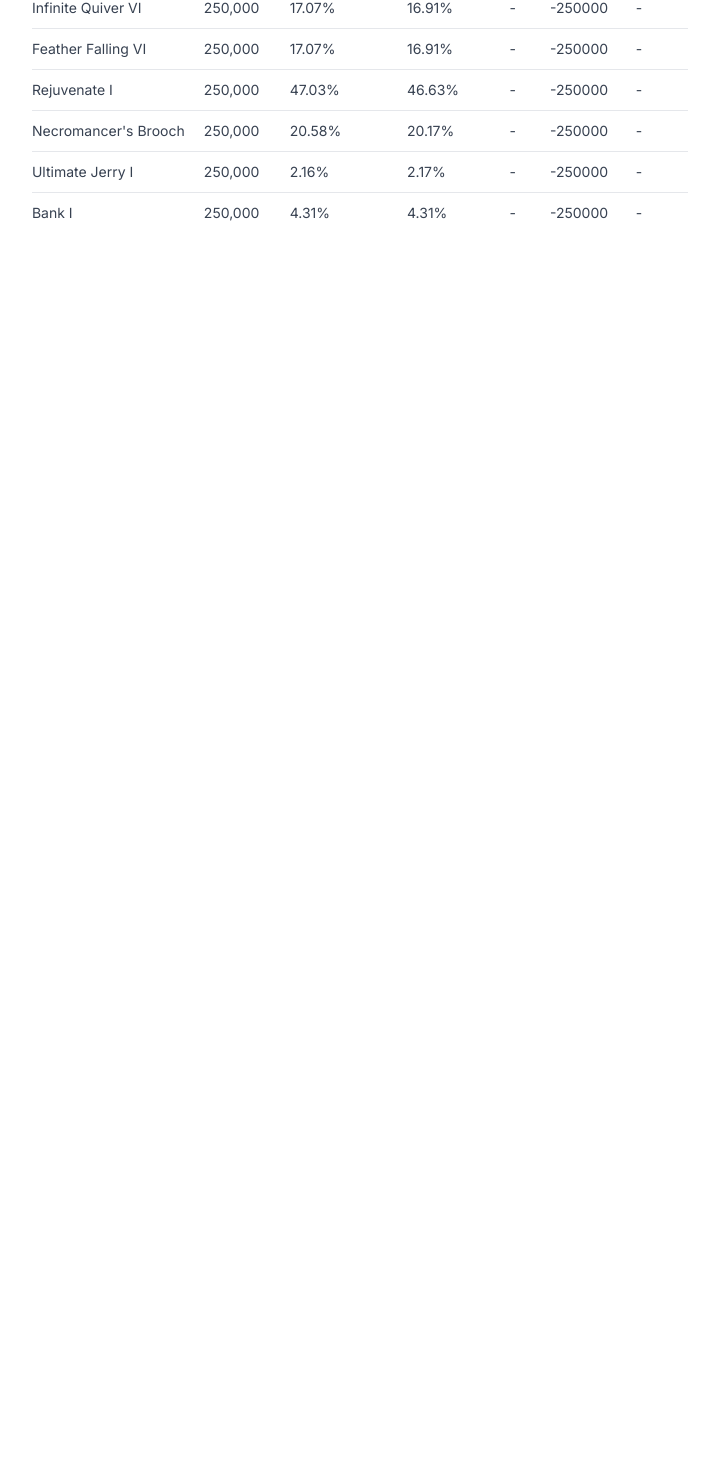
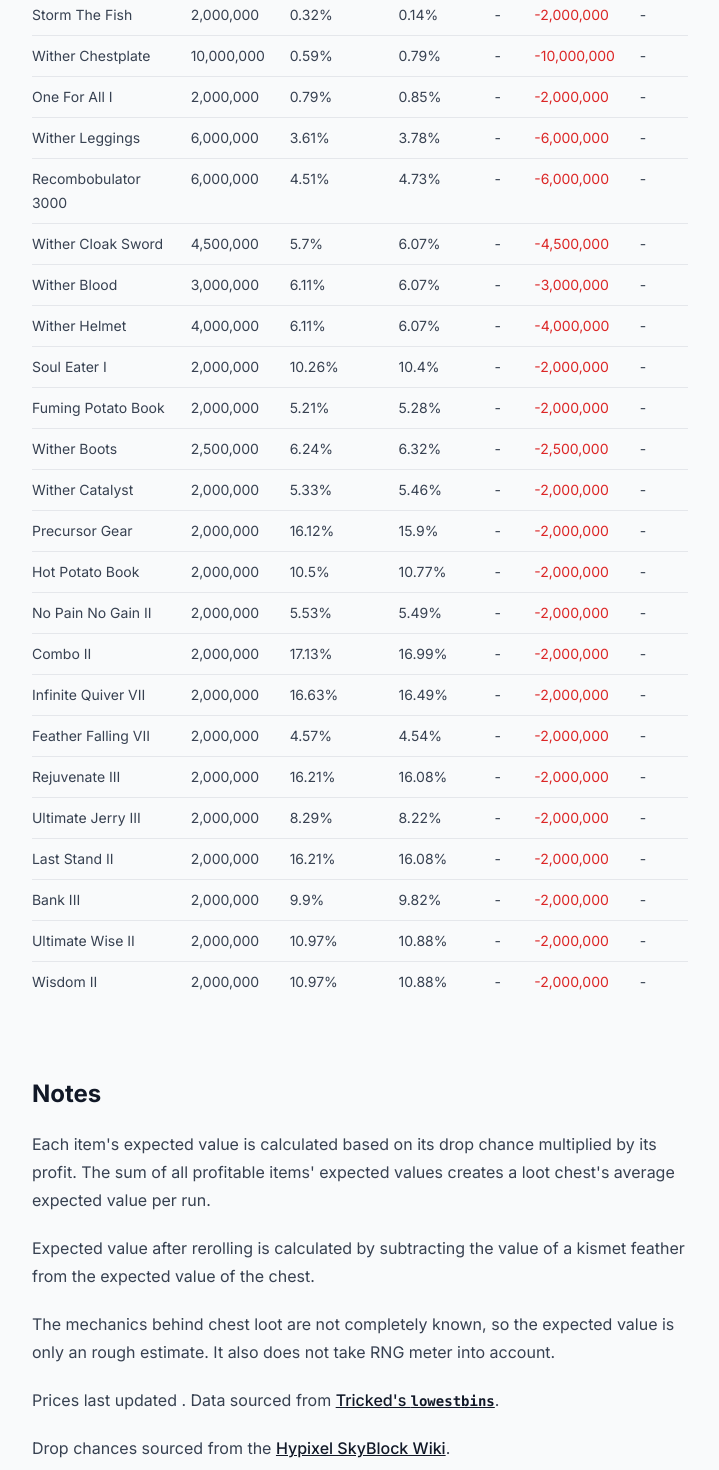
Before and after one commit to FluxCapacitor2/dungeon-loot-calculator, a Next.js app in the folder website/: page / in a window 1280 px wide. Shown: the part 1100-2570 px from the top of the page, without its empty margins (280-999 px from the left). Before the commit the page ends 1333 px from the top, so only its background shows below. Built offline with nearby package versions, Linux system fonts and the light colour scheme; no server answers.

Commit message:
Added locale number formatting and price data age

```diff
--- a/website/src/app/api/data/[floor]/route.ts
+++ b/website/src/app/api/data/[floor]/route.ts
@@ -1,4 +1,4 @@
-import { FloorLootTable } from "@/app/types/LootTable";
+import { FloorLootTable } from "@/types/LootTable";
 import data from "../../../../../public/data.json";
 
 export type LootAPIResponse = {
--- a/website/src/app/api/prices/route.ts
+++ b/website/src/app/api/prices/route.ts
@@ -1,20 +1,23 @@
-import { items } from "@/app/constants/items";
+import { items } from "@/constants/items";
 
 export const revalidate = 3600; // Every hour
 
 export const GET = async () => {
-  const data = (await fetch("https://lb.tricked.pro/lowestbins", {
+  const pricesResponse = await fetch("https://lb.tricked.pro/lowestbins", {
     next: {
-      revalidate: 86400,
+      revalidate: 120,
     },
-  }).then((response) => response.json())) as Record<string, number>;
+  });
 
-  const response: Record<string, number> = {};
+  const data = (await pricesResponse.json()) as Record<string, number>;
+  const lastModified = pricesResponse.headers.get("last-modified");
+
+  const pricesSubset: Record<string, number> = {};
   for (const item of Object.values(items)) {
-    response[item] = data[item];
+    pricesSubset[item] = data[item];
   }
 
-  return new Response(JSON.stringify(response), {
+  return new Response(JSON.stringify({ lastModified, prices: pricesSubset }), {
     headers: { "Content-Type": "application/json" },
   });
 };
--- a/website/src/app/globals.css
+++ b/website/src/app/globals.css
@@ -2,17 +2,6 @@
 @tailwind components;
 @tailwind utilities;
 
-:root {
-  --foreground-rgb: 0, 0, 0;
+body {
+  @apply bg-gray-50 dark:bg-gray-950;
 }
-
-@media (prefers-color-scheme: dark) {
-  :root {
-    --foreground-rgb: 255, 255, 255;
-  }
-}
-
-body {
-  color: rgb(var(--foreground-rgb));
-  background: rgb(var(--background-start-rgb));
-}
--- a/website/src/app/page.tsx
+++ b/website/src/app/page.tsx
@@ -1,35 +1,44 @@
 "use client";
 
+import { Footer } from "@/components/Footer";
 import { useState } from "react";
 import useSWR from "swr";
+import { FormattedNumber } from "../components/FormattedNumber";
+import { items } from "../constants/items";
 import { LootAPIResponse } from "./api/data/[floor]/route";
-import { items } from "./constants/items";
 
 const fetcher = (...args: Parameters<typeof fetch>) =>
   fetch(...args).then((res) => res.json());
 
+const dateFormat = new Intl.RelativeTimeFormat(undefined);
+
 export default function Home() {
-  const [floor, setFloor] = useState("F1");
-  const [chest, setChest] = useState("Obsidian Chest");
-  const [talisman, setTalisman] = useState("Talisman");
+  const [floor, setFloor] = useState("F7");
+  const [chest, setChest] = useState("Bedrock Chest");
+  const [talisman, setTalisman] = useState("Artifact");
   const [luck, setLuck] = useState("10");
+
+  // Reset the "Chest" dropdown if it's set to Bedrock and a floor under 5 is chosen
+  if (parseInt(floor.charAt(1)) < 5 && chest === "Bedrock Chest") {
+    setChest("Obsidian Chest");
+  }
 
   const url = `/api/data/${floor}?chest=${encodeURIComponent(
     chest
   )}&talisman=${talisman}&luck=${luck}`;
 
   const { data: chances } = useSWR<LootAPIResponse>(url, fetcher);
-  const { data: prices } = useSWR<Record<string, number>>(
-    "/api/prices",
-    fetcher
-  );
+  const { data: priceData } = useSWR<{
+    prices: Record<string, number>;
+    lastModified: string;
+  }>("/api/prices", fetcher);
 
   const calculateEV = (sPlus = false) => {
     let ev = 0;
     if (chances !== undefined) {
       for (const row of chances) {
         const itemId = items[row.item];
-        const price = prices?.[itemId];
+        const price = priceData?.prices?.[itemId];
         const chance = sPlus ? row.sPlus : row.base;
         if (price === undefined) continue;
         const profit = price - parseInt(row.cost.replaceAll(/,/g, ""));
@@ -41,7 +50,7 @@ export default function Home() {
   };
 
   const [sPlus, setSPlus] = useState(true);
-  const kismetPrice = prices?.["KISMET_FEATHER"];
+  const kismetPrice = priceData?.prices?.["KISMET_FEATHER"];
   const evAfterReroll = calculateEV(sPlus) - (kismetPrice ?? 0);
 
   return (
@@ -52,7 +61,7 @@ export default function Home() {
         <label className="flex flex-col gap-2">
           <span className="font-medium">Floor</span>
           <select
-            className="p-2 rounded-md"
+            className="p-2 rounded-md dark:bg-gray-900"
             value={floor}
             onChange={(e) => setFloor(e.currentTarget.value)}
           >
@@ -75,7 +84,7 @@ export default function Home() {
         <label className="flex flex-col gap-2">
           <span className="font-medium">Chest</span>
           <select
-            className="p-2 rounded-md"
+            className="p-2 rounded-md dark:bg-gray-900"
             value={chest}
             onChange={(e) => setChest(e.currentTarget.value)}
           >
@@ -95,7 +104,7 @@ export default function Home() {
         <label className="flex flex-col gap-2">
           <span className="font-medium">Treasure Talisman</span>
           <select
-            className="p-2 rounded-md"
+            className="p-2 rounded-md dark:bg-gray-900"
             value={talisman}
             onChange={(e) => setTalisman(e.currentTarget.value)}
           >
@@ -108,7 +117,7 @@ export default function Home() {
         <label className="flex flex-col gap-2">
           <span className="font-medium">Boss Luck</span>
           <select
-            className="p-2 rounded-md"
+            className="p-2 rounded-md dark:bg-gray-900"
             value={luck}
             onChange={(e) => setLuck(e.currentTarget.value)}
           >
@@ -132,11 +141,23 @@ export default function Home() {
             <span className="ml-2">S+ run?</span>
           </label>
           <ul>
-            <li>Expected value per run: {Math.round(calculateEV(sPlus))}</li>
-            <li>Kismet Price: {kismetPrice ?? "Loading..."}</li>
+            <li>
+              Expected value per run:{" "}
+              <FormattedNumber>{calculateEV(sPlus)}</FormattedNumber>
+            </li>
+            <li>
+              Kismet Price:{" "}
+              <FormattedNumber noColor>
+                {kismetPrice ?? "Loading..."}
+              </FormattedNumber>
+            </li>
             <li>
               Expected value after rerolling:{" "}
-              {kismetPrice ? Math.round(evAfterReroll) : "Loading..."}
+              {kismetPrice ? (
+                <FormattedNumber>{evAfterReroll}</FormattedNumber>
+              ) : (
+                "Loading..."
+              )}
             </li>
             <li>
               {evAfterReroll > 0
@@ -160,7 +181,7 @@ export default function Home() {
             <tbody>
               {chances.map((row) => {
                 const itemId = items[row.item];
-                const price = prices?.[itemId];
+                const price = priceData?.prices?.[itemId];
                 const profit =
                   (price ?? 0) - parseInt(row.cost.replaceAll(/,/g, ""));
                 const ev = (profit * parseFloat(row.sPlus)) / 100;
@@ -170,9 +191,17 @@ export default function Home() {
                     <td>{row.cost}</td>
                     <td>{row.base}</td>
                     <td>{row.sPlus}</td>
-                    <td>{price ?? "-"}</td>
-                    <td>{profit}</td>
-                    <td>{price ? Math.round(ev) : "-"}</td>
+                    <td>
+                      <FormattedNumber noColor>{price ?? "-"}</FormattedNumber>
+                    </td>
+                    <td>
+                      <FormattedNumber>{profit}</FormattedNumber>
+                    </td>
+                    <td>
+                      <FormattedNumber>
+                        {price ? Math.round(ev) : "-"}
+                      </FormattedNumber>
+                    </td>
                   </tr>
                 );
               })}
@@ -180,6 +209,8 @@ export default function Home() {
           </table>
         </>
       )}
+      <h2 className="mt-12 mb-0">Notes</h2>
+      <Footer pricesLastUpdated={new Date(priceData?.lastModified)} />
     </main>
   );
 }
--- /dev/null
+++ b/website/src/components/Footer.tsx
@@ -0,0 +1,55 @@
+import { formatTimeAgo } from "@/utils/dateFormat";
+import Link from "next/link";
+import { useEffect, useState } from "react";
+
+export const Footer = ({ pricesLastUpdated }: { pricesLastUpdated?: Date }) => {
+  // Re-render every second to update the relative date
+  const [count, setCount] = useState(0);
+
+  useEffect(() => {
+    const interval = setInterval(() => setCount(count + 1), 1000);
+    return () => clearInterval(interval);
+  });
+
+  return (
+    <footer className="mb-24">
+      <p>
+        Each item's expected value is calculated based on its drop chance
+        multiplied by its profit. The sum of all profitable items' expected
+        values creates a loot chest's average expected value per run.
+      </p>
+      <p>
+        Expected value after rerolling is calculated by subtracting the value of
+        a kismet feather from the expected value of the chest.
+      </p>
+      <p>
+        The mechanics behind chest loot are not completely known, so the
+        expected value is only an rough estimate. It also does not take RNG
+        meter into account.
+      </p>
+      <p>
+        {pricesLastUpdated ? (
+          <>
+            Prices last updated{" "}
+            <span title={pricesLastUpdated.toLocaleString()}>
+              {formatTimeAgo(pricesLastUpdated)}
+            </span>
+            .
+          </>
+        ) : null}{" "}
+        Data sourced from{" "}
+        <Link href="https://github.com/Tricked-dev/lowestbins">
+          Tricked's <code>lowestbins</code>
+        </Link>
+        .
+      </p>
+      <p>
+        Drop chances sourced from the{" "}
+        <Link href="https://wiki.hypixel.net/Main_Page">
+          Hypixel SkyBlock Wiki
+        </Link>
+        .
+      </p>
+    </footer>
+  );
+};
--- /dev/null
+++ b/website/src/components/FormattedNumber.tsx
@@ -0,0 +1,24 @@
+const formatter = new Intl.NumberFormat(undefined, {
+  maximumFractionDigits: 2,
+});
+
+export const FormattedNumber = ({
+  children,
+  noColor = false,
+}: {
+  children: number | string;
+  noColor?: boolean;
+}) => {
+  if (typeof children !== "number") {
+    return children;
+  }
+
+  const className =
+    noColor || children === 0
+      ? ""
+      : children > 0
+      ? "text-green-600"
+      : "text-red-600";
+
+  return <span className={className}>{formatter.format(children)}</span>;
+};
--- /dev/null
+++ b/website/src/utils/dateFormat.ts
@@ -0,0 +1,27 @@
+// https://blog.webdevsimplified.com/2020-07/relative-time-format/
+
+const formatter = new Intl.RelativeTimeFormat(undefined, {
+  numeric: "auto",
+});
+
+const DIVISIONS: { amount: number; name: Intl.RelativeTimeFormatUnit }[] = [
+  { amount: 60, name: "seconds" },
+  { amount: 60, name: "minutes" },
+  { amount: 24, name: "hours" },
+  { amount: 7, name: "days" },
+  { amount: 4.34524, name: "weeks" },
+  { amount: 12, name: "months" },
+  { amount: Number.POSITIVE_INFINITY, name: "years" },
+];
+
+export function formatTimeAgo(date: Date) {
+  let duration = (date.getTime() - new Date().getTime()) / 1000;
+
+  for (let i = 0; i < DIVISIONS.length; i++) {
+    const division = DIVISIONS[i];
+    if (Math.abs(duration) < division.amount) {
+      return formatter.format(Math.round(duration), division.name);
+    }
+    duration /= division.amount;
+  }
+}
--- a/website/tailwind.config.ts
+++ b/website/tailwind.config.ts
@@ -6,6 +6,23 @@ const config: Config = {
     "./src/components/**/*.{js,ts,jsx,tsx,mdx}",
     "./src/app/**/*.{js,ts,jsx,tsx,mdx}",
   ],
+  theme: {
+    extend: {
+      typography: (theme) => ({
+        DEFAULT: {
+          css: {
+            // Remove "`" before and after inline code elements and blockquotes
+            "code::before": {
+              content: "none",
+            },
+            "code::after": {
+              content: "none",
+            },
+          },
+        },
+      }),
+    },
+  },
   plugins: [require("@tailwindcss/typography")],
 };
 export default config;
```
Also changed, not shown: website/src/constants/items.ts (renamed from website/src/app/constants/items.ts), website/src/types/LootTable.ts (renamed from website/src/app/types/LootTable.ts).
